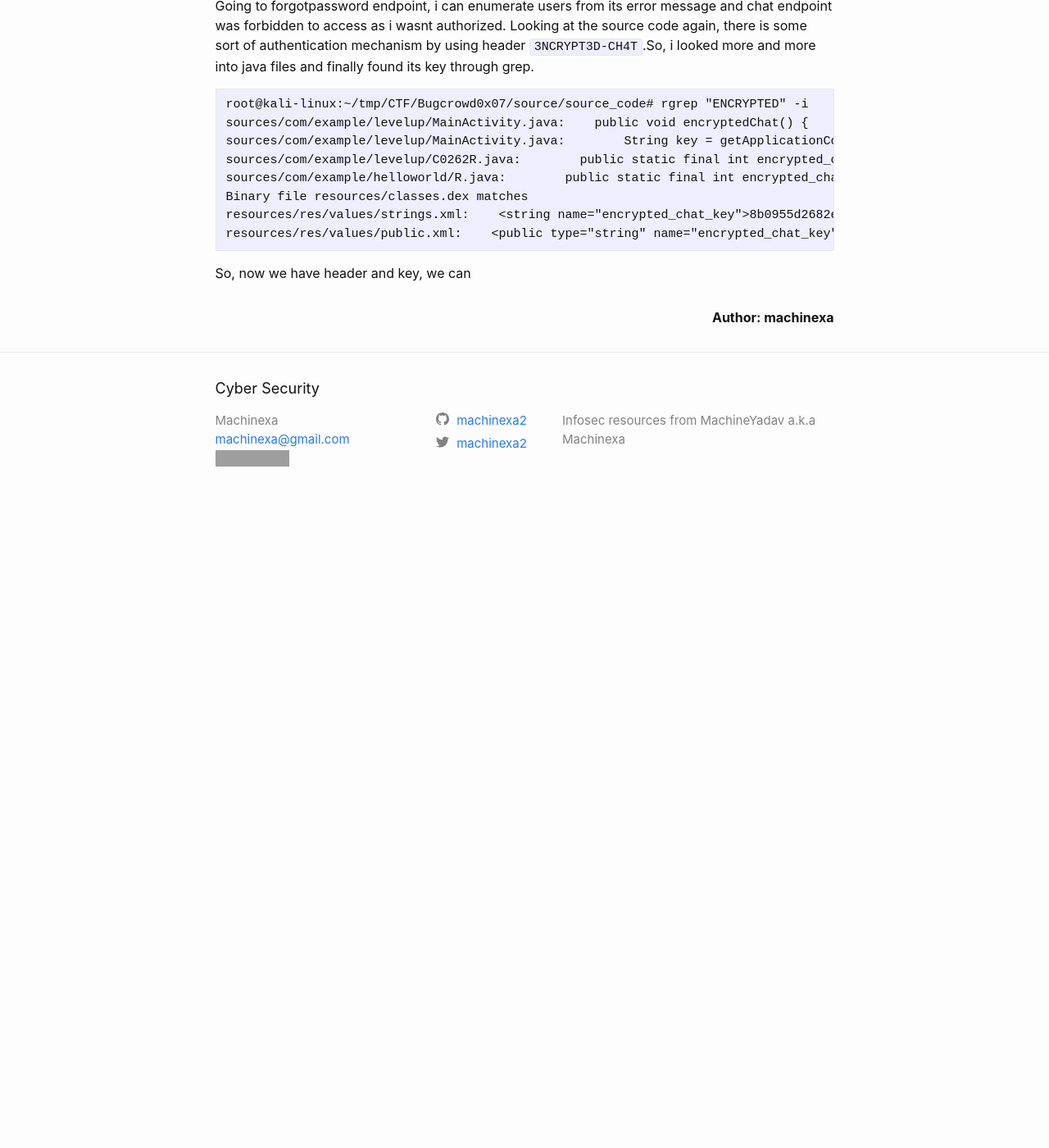
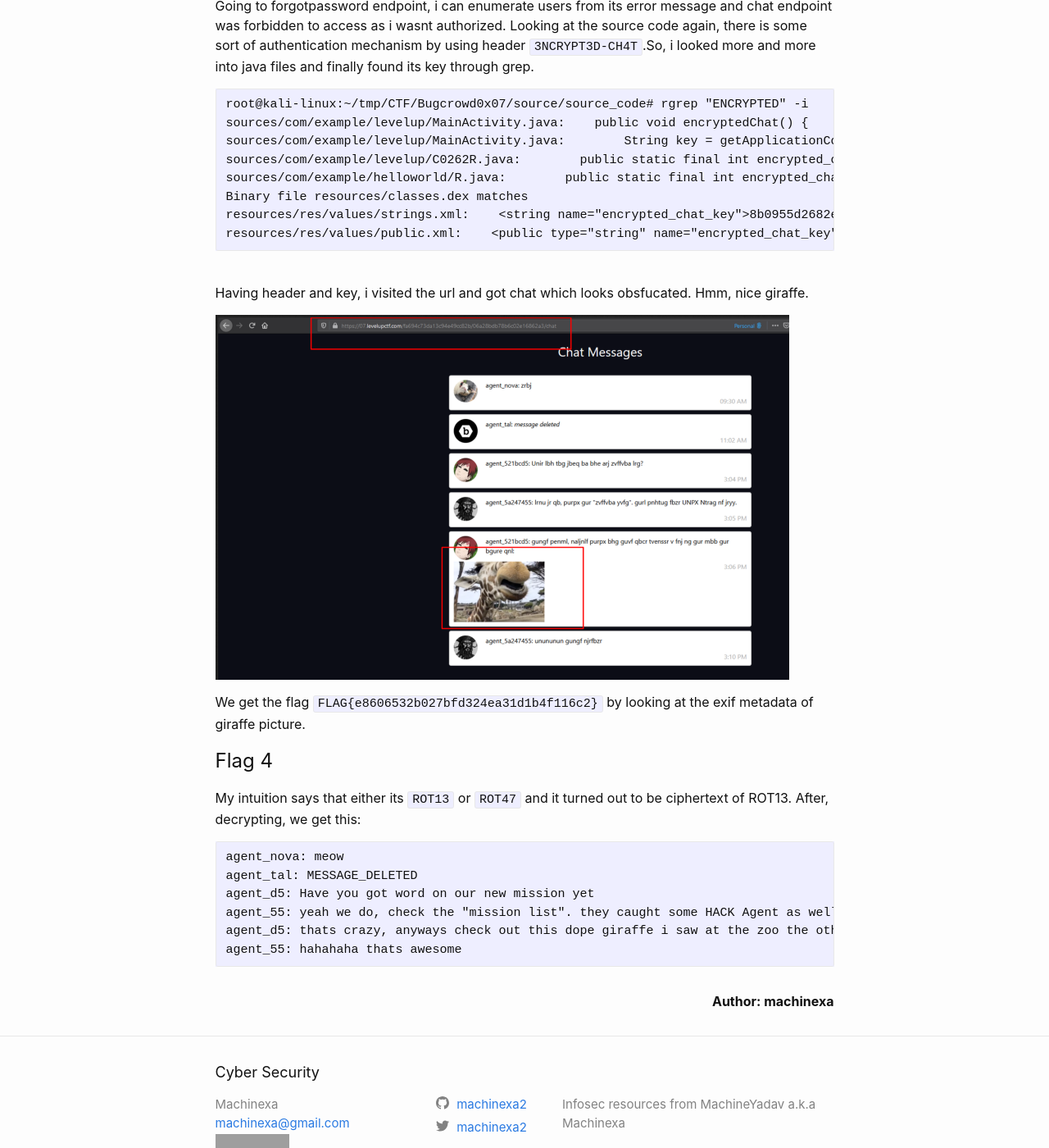
Before and after one commit to machinexa2/machinexa2.github.io, a Jekyll site: the page built from writeups/_posts/2020-08-30-bugcrowd0x07.markdown, in a window 1280 px wide and 1400 px high, scrolled down 1850 px. Shown: the whole window at 82% size. Built offline with Jekyll 4.4.1, drawn with Linux system fonts in a browser that asks for light colours; before the commit the page ends 2480 px from its top, so only the background shows below that; some of the changed text lies outside the part shown; grey boxes are pictures that could not be loaded.

Commit message:
02:20:41 PM 09/04/2020

````diff
--- a/writeups/_posts/2020-08-30-bugcrowd0x07.markdown
+++ b/writeups/_posts/2020-08-30-bugcrowd0x07.markdown
@@ -48,4 +48,21 @@ Binary file resources/classes.dex matches
 resources/res/values/strings.xml:    <string name="encrypted_chat_key">8b0955d2682eb74347b9e71ea0558c67</string>
 resources/res/values/public.xml:    <public type="string" name="encrypted_chat_key" id="2131492892" />
 ```
-So, now we have header and key, we can
+<br>
+Having header and key, i visited the url and got chat which looks obsfucated. Hmm, nice giraffe.
+
+![Encrypted Chat](/writeups/assets/images/bugcrowd0x07_encrypted_chat.png)
+
+We get the flag `FLAG{e8606532b027bfd324ea31d1b4f116c2}` by looking at the exif metadata of giraffe picture.
+
+# Flag 4
+My intuition says that either its `ROT13` or `ROT47` and it turned out to be ciphertext of ROT13.
+After, decrypting, we get this:
+```
+agent_nova: meow
+agent_tal: MESSAGE_DELETED
+agent_d5: Have you got word on our new mission yet
+agent_55: yeah we do, check the "mission list". they caught some HACK Agent as well
+agent_d5: thats crazy, anyways check out this dope giraffe i saw at the zoo the other day
+agent_55: hahahaha thats awesome
+```
````
Also changed, not shown: other parts of writeups/_posts/2020-08-30-bugcrowd0x07.markdown (+1 -1 lines), 1 other file.
